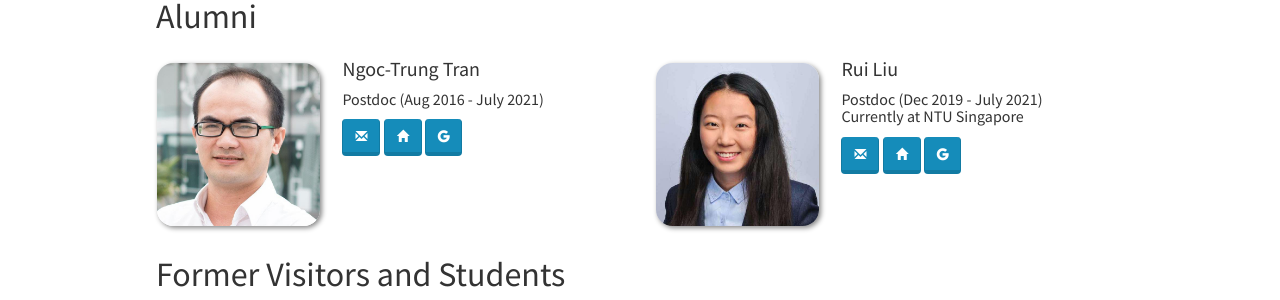
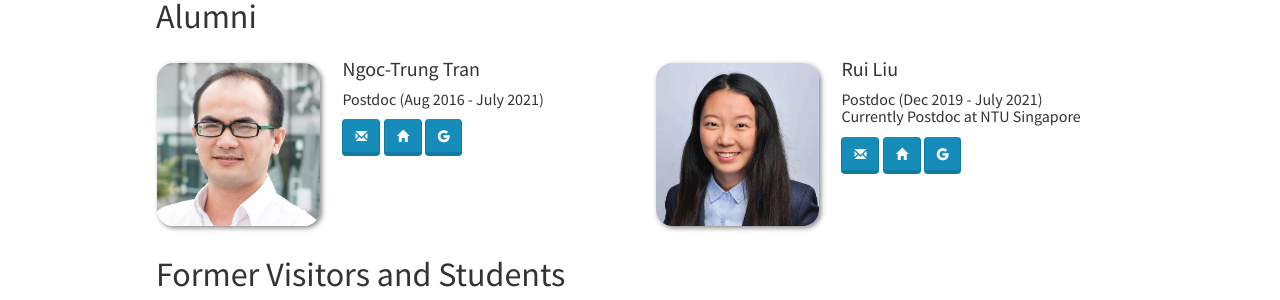
Before and after one commit to sutd-visual-computing-group/sutd-visual-computing-group.github.io, a Jekyll site: the page built from _pages/team.md, in a window 1280 px wide and 900 px high, scrolled down 2223 px. Shown: the part 154-454 px from the top of the window. Built offline with Jekyll 4.4.1, drawn with Linux system fonts in a browser that asks for light colours; nearby versions of some CDN libraries.

Commit message:
Update alumni_members.yml

```diff
--- a/_data/alumni_members.yml
+++ b/_data/alumni_members.yml
@@ -11,7 +11,7 @@
 - name: Rui Liu
   photo: Rui.jpg
   info:  Postdoc (Dec 2019 - July 2021)
-  current: Currently at NTU Singapore
+  current: Currently Postdoc at NTU Singapore
   email: ruiliusutd@gmail.com
   website: null
   google_scholar_link: null
```
